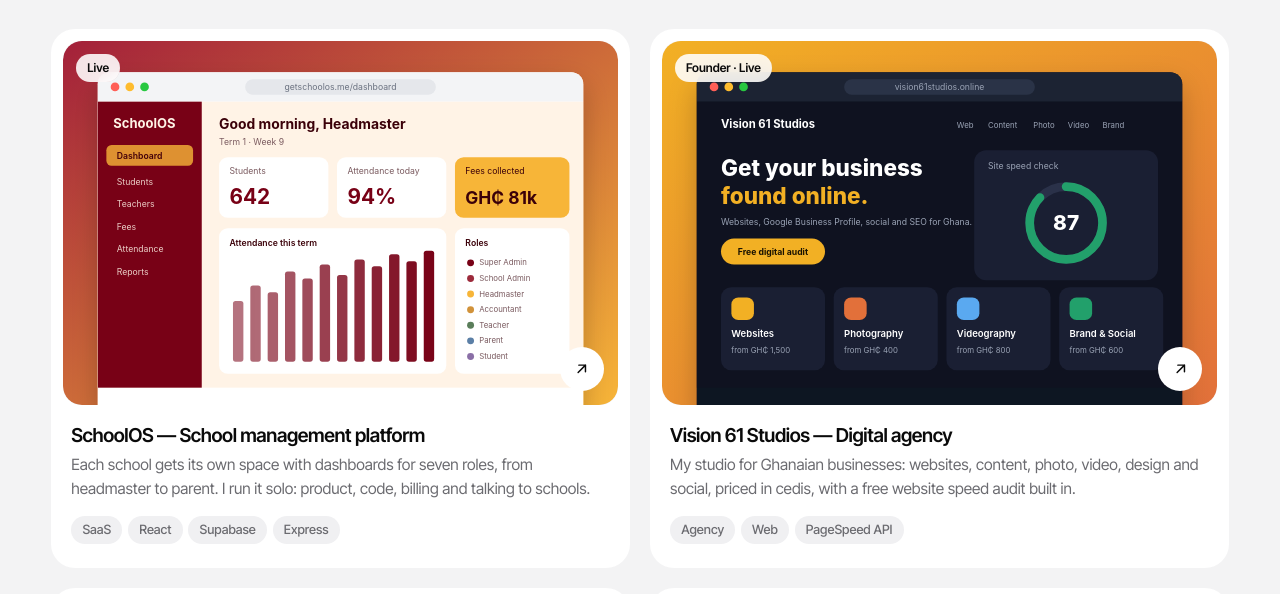
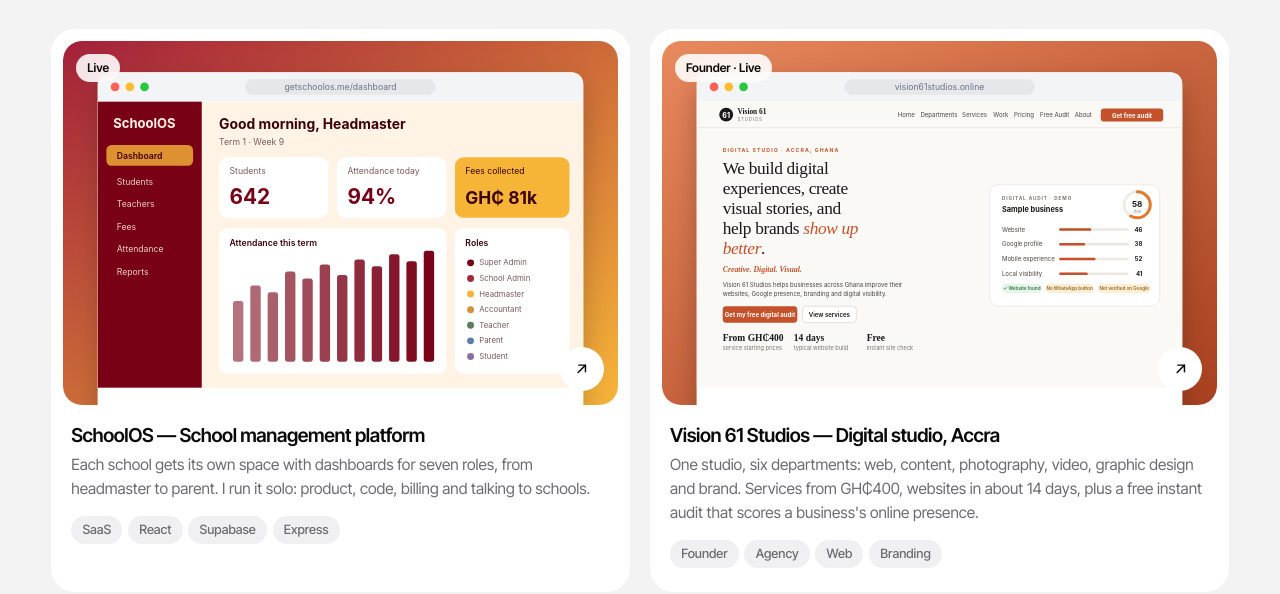
Before and after one commit to chrisxie12/Portfolio, a plain HTML site: page index.html in a window 1280 px wide. Shown: the part 1319-1913 px from the top of the page. Drawn offline with Linux system fonts and the light colour scheme.

Commit message:
Use new Vision 61 card

```diff
--- a/index.html
+++ b/index.html
@@ -101,12 +101,12 @@
         <article class="card reveal" data-status="live">
           <a class="card__media" href="https://vision61studios.online" target="_blank" rel="noopener" aria-label="Visit Vision 61 Studios">
             <span class="badge">Founder · Live</span>
-            <img src="images/vision61.svg" alt="Illustration of the Vision 61 Studios site with its speed audit" width="640" height="420" loading="lazy">
+            <img src="images/vision61-web.svg" alt="The Vision 61 Studios homepage with its free digital audit card" width="640" height="420" loading="lazy">
             <span class="card__go" aria-hidden="true"><svg class="ico"><use href="#i-arrow"/></svg></span>
           </a>
-          <h3>Vision 61 Studios — Digital agency</h3>
-          <p>My studio for Ghanaian businesses: websites, content, photo, video, design and social, priced in cedis, with a free website speed audit built in.</p>
-          <ul class="tags"><li>Agency</li><li>Web</li><li>PageSpeed API</li></ul>
+          <h3>Vision 61 Studios — Digital studio, Accra</h3>
+          <p>One studio, six departments: web, content, photography, video, graphic design and brand. Services from GH₵400, websites in about 14 days, plus a free instant audit that scores a business's online presence.</p>
+          <ul class="tags"><li>Founder</li><li>Agency</li><li>Web</li><li>Branding</li></ul>
         </article>
 
         <article class="card reveal" data-status="live">
@@ -198,7 +198,7 @@
           </button>
           <div class="service__body">
             <p>Through Vision 61 Studios: logos, social media, photography and video that make a business look as good as it is.</p>
-            <img src="images/vision61.svg" alt="" loading="lazy">
+            <img src="images/vision61-web.svg" alt="" loading="lazy">
           </div>
         </li>
       </ul>
```
